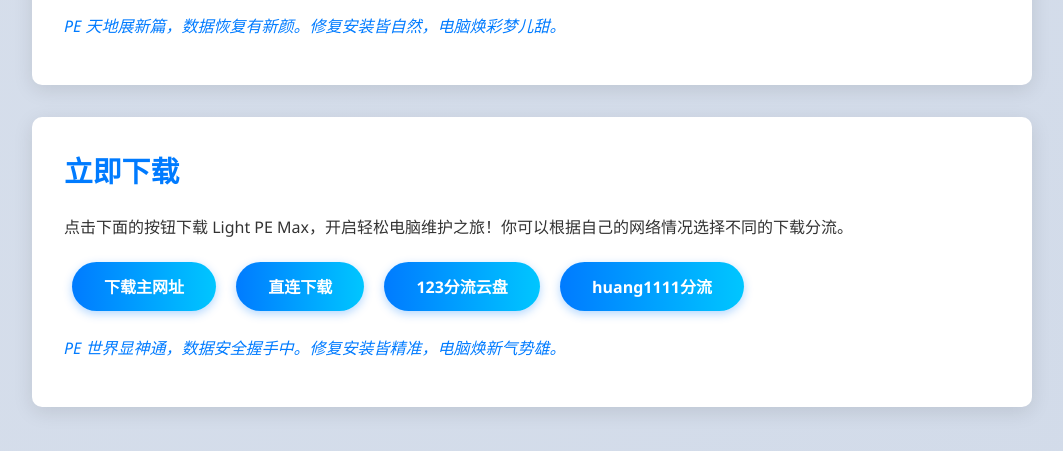
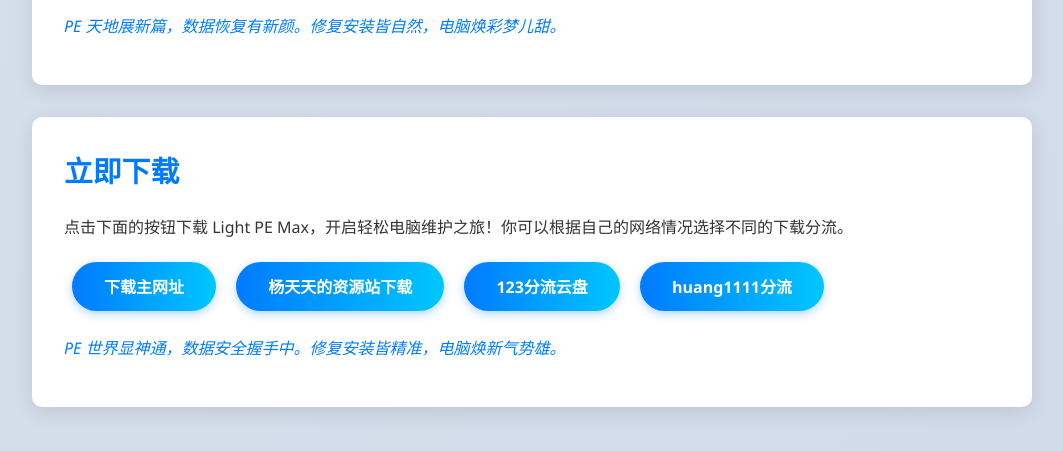
Before and after one commit to YYT-2013/my-pe, a plain HTML site: page index.html in a window 1280 px wide. Shown: the part 4330-4781 px from the top of the page, without its empty margins (108-1171 px from the left). Drawn offline with Linux system fonts and the light colour scheme.

Commit message:
Add files via upload

```diff
--- a/index.html
+++ b/index.html
@@ -1,5 +1,6 @@
 <!DOCTYPE html>
 <html lang="zh-CN">
+<link rel="Shortcut Icon" href="./i.ico" type="image/x-icon" />
 
 <head>
     <meta charset="UTF-8">
@@ -256,8 +257,7 @@
             <h2>立即下载</h2>
             <p>点击下面的按钮下载 Light PE Max，开启轻松电脑维护之旅！你可以根据自己的网络情况选择不同的下载分流。</p>
             <a href="https://github.com/YYT-2013/my-pe/releases" class="download-button">下载主网址</a>
-	    <a href="http://mhwytt.yz0.top/d/%E5%85%8D%E8%B4%B9%E6%96%87%E4%BB%B6%E9%AB%98%E9%80%9F%E4%B8%8B%E8%BD%BD/LightPe_v1.0.iso?sign=jQXjzmDQw84FGtyhGoz_egnT8jhu8dVi1H9u4dkD3gs=:0" class="download-button">直连下载</a>
-
+	<a href="http://mhwytt.yz0.top/%E5%85%8D%E8%B4%B9%E6%96%87%E4%BB%B6%E9%AB%98%E9%80%9F%E4%B8%8B%E8%BD%BD/pe%E7%B3%BB%E7%BB%9F" class="download-button"> 杨天天的资源站下载</a>
             <a href="https://www.123pan.com/s/eJjtVv-Epdjv" class="download-button">123分流云盘</a>
             <a href="https://pan.huang1111.cn/s/k2oDvcB" class="download-button">huang1111分流</a>
             <p class="poetry"></p>
```
